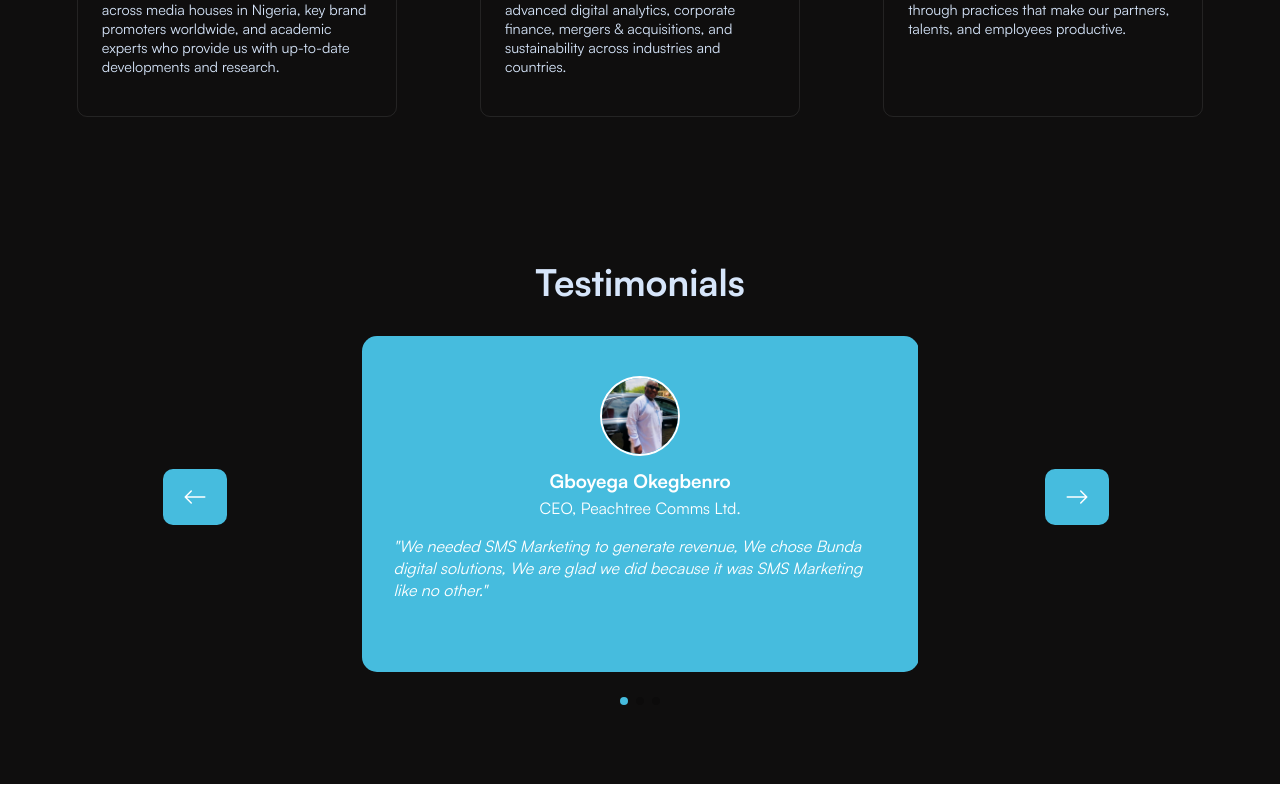
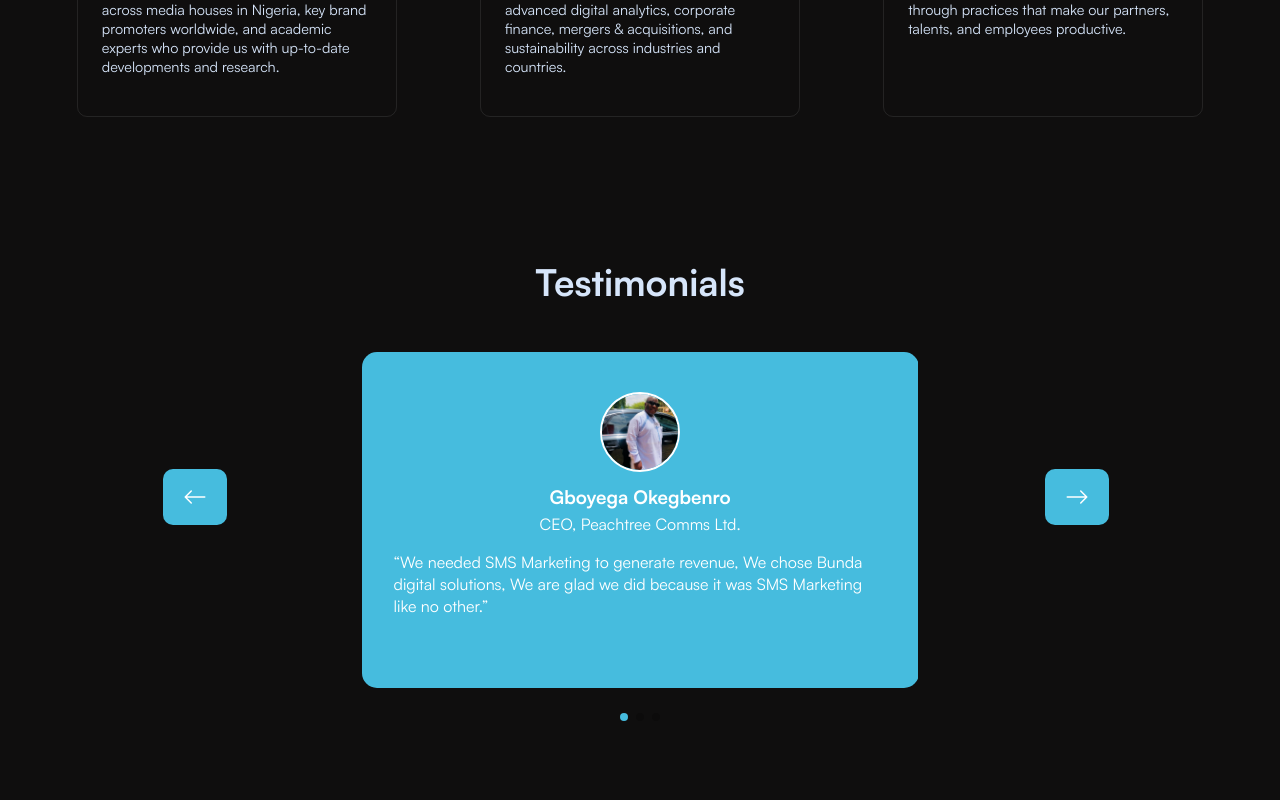
Before and after one commit to Iretoms/bunda-website, a React (Create React App) app: page / in a window 1280 px wide. Shown: the part 1470-2270 px from the top of the page. Built offline with nearby package versions, Linux system fonts and the light colour scheme.

Commit message:
some fix

```diff
--- a/src/components/Testimony.jsx
+++ b/src/components/Testimony.jsx
@@ -50,11 +50,11 @@
                   </div>
                   <h3>Gboyega Okegbenro</h3>
                   <p>CEO, Peachtree Comms Ltd.</p>
-                  <em>
-                    "We needed SMS Marketing to generate revenue, We chose Bunda
+                  <q>
+                    We needed SMS Marketing to generate revenue, We chose Bunda
                     digital solutions, We are glad we did because it was SMS
-                    Marketing like no other."
-                  </em>
+                    Marketing like no other.
+                  </q>
                 </Card>
               </SwiperSlide>
               <SwiperSlide>
@@ -64,12 +64,12 @@
                   </div>
                   <h3>Toyin Elefontuyi</h3>
                   <p>Qonvex Tech Ltd</p>
-                  <em>
-                    "Bundakten was a real pleasure to work with and we look
+                  <q>
+                    Bundakten was a real pleasure to work with and we look
                     forward to working with them again. they are definitely the
                     kind of designer you can trust with a project from start to
-                    finish."
-                  </em>
+                    finish.
+                  </q>
                 </Card>
               </SwiperSlide>
               <SwiperSlide>
@@ -79,11 +79,11 @@
                   </div>
                   <h3>Folakunle Gbadamosi</h3>
                   <p>CEO, Fly Athletics, Uk</p>
-                  <em>
-                    "Bundakten digital solutions provided me with an exceptional
+                  <q>
+                    Bundakten digital solutions provided me with an exceptional
                     website. Their team is outstanding, talented, and
-                    hardworking."
-                  </em>
+                    hardworking.
+                  </q>
                 </Card>
               </SwiperSlide>
             </Swiper>
@@ -117,7 +117,7 @@
     font-weight: bold;
     line-height: 2.7rem;
     font-size: 2.3rem;
-    padding-bottom: 2rem;
+    padding-bottom: 3rem;
   }
 
   .navigate {
```
